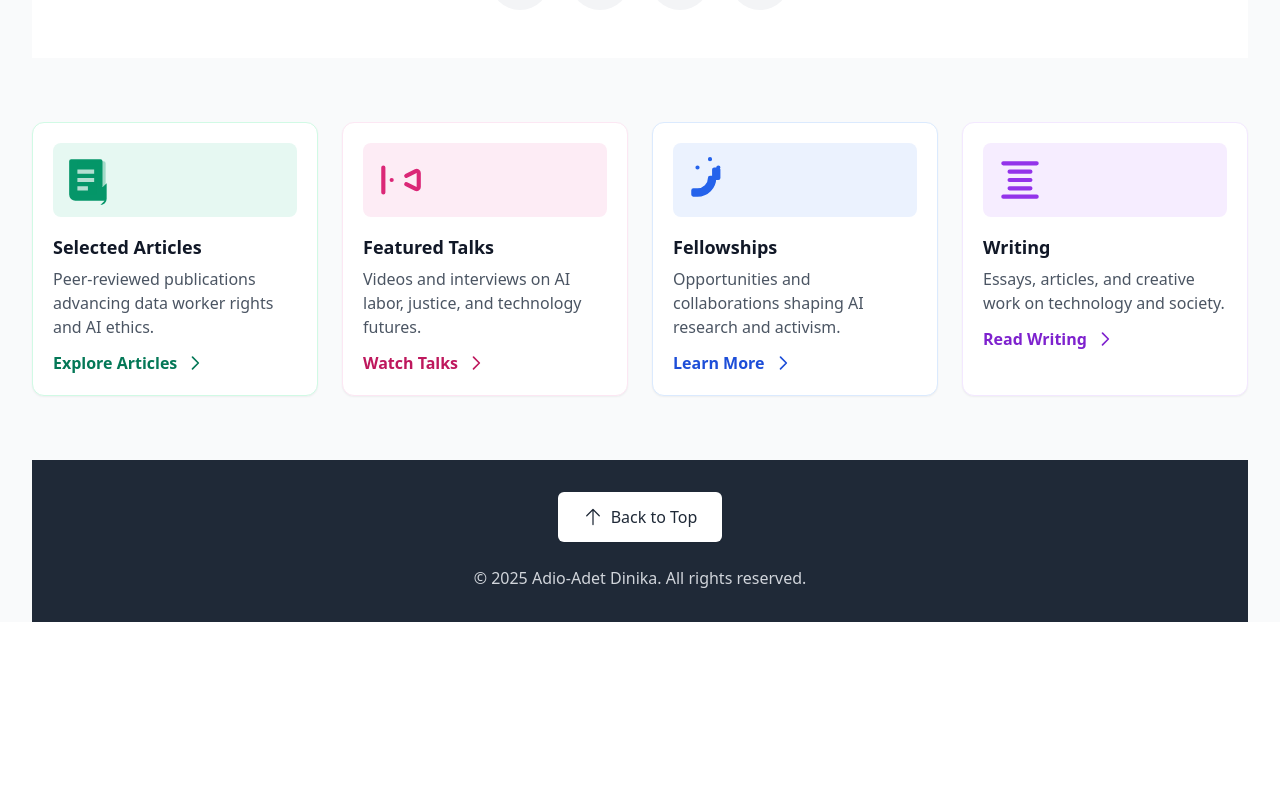
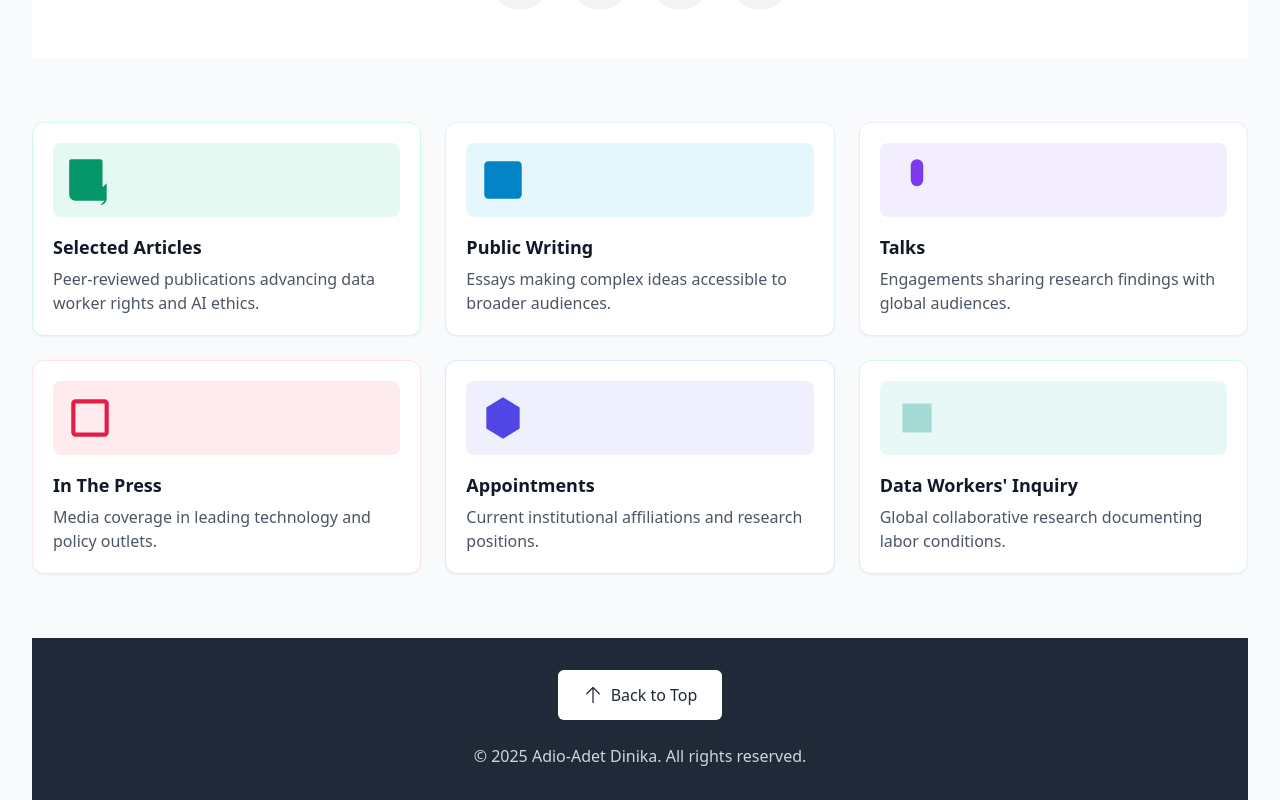
Before and after one commit to Mr-D-cyber/adet-site, a React (Vite) app: page / in a window 1280 px wide. Shown: the part 1398-2198 px from the top of the page. Before the commit the page ends 2020 px from the top, so only its background shows below. Built offline with nearby package versions, Linux system fonts and the light colour scheme.

Commit message:
Revert homepage brief section to original 6-card layout

```diff
--- a/src/components/Appointments.jsx
+++ b/src/components/Appointments.jsx
@@ -11,9 +11,6 @@ import Tum from '../assets/tum.png';
 import Nyu from '../assets/nyu.webp';
 import Weizer from '../assets/weizer.png';
 import Hiis from '../assets/hiis.webp';
-import Prof from '../assets/prof.jpg';
-import Prof2 from '../assets/prof2.jpg';
-import Prof3 from '../assets/prof3.jpg';
 
 const appointments = [
   {
@@ -22,7 +19,6 @@ const appointments = [
     institution: "University of Salerno & University of Padova (Virtual)",
     date: "Mar 28, 2024",
     logo: Salerno,
-    link: "https://unipd.zoom.us/j/88610344396?pwd=…",
   },
   {
     type: "Teaching",
@@ -111,13 +107,18 @@ const icons = {
 export default function Appointments() {
   return (
     <div className="max-w-5xl mx-auto px-4 py-12 space-y-14">
-      {["Teaching", "Fellowships", "Affiliations"].map((type) => (
+      {["Teaching", "Fellowship", "Affiliation"].map((type) => (
         <section
           key={type}
           className={`p-6 rounded-2xl bg-gradient-to-r ${typeStyles[type]} shadow-inner`}
         >
           <h2 className="text-3xl font-bold mb-6 text-gray-800">
-            {icons[type]} {type}
+            {icons[type]}{" "}
+            {type === "Teaching"
+              ? "Teaching"
+              : type === "Fellowship"
+              ? "Fellowships"
+              : "Affiliations"}
           </h2>
           <div className="space-y-6">
             {appointments
--- a/src/pages/Home.jsx
+++ b/src/pages/Home.jsx
@@ -192,171 +192,89 @@ export default function Home() {
           </div>
         </section>
 
-        {/* Horizontal Brief Sections */}
+        {/* Horizontal Brief Sections - Original Layout */}
 <div className="mt-16 space-y-6">
-          {/* First Row - 4 cards */}
-          <div className="grid gap-6 grid-cols-1 sm:grid-cols-2 lg:grid-cols-4">
+  <div className="grid gap-6 grid-cols-1 sm:grid-cols-2 lg:grid-cols-3">
     {/* Selected Articles */}
-            <Link
-              to="/selected-articles"
-              className="group flex flex-col h-full p-5 rounded-xl bg-white hover:bg-emerald-50 border border-emerald-100 hover:border-emerald-200 transition-all duration-300 shadow-sm hover:shadow-md"
-            >
+    <a href="/selected-articles" className="group flex flex-col h-full p-5 rounded-xl bg-white hover:bg-emerald-50 border border-emerald-100 hover:border-emerald-200 transition-all duration-300 shadow-sm hover:shadow-md">
       <div className="flex-shrink-0 p-3 rounded-lg bg-emerald-500/10 group-hover:bg-emerald-500/20">
-                <svg
-                  className="h-[50px] w-[50px] text-emerald-600"
-                  viewBox="0 0 24 24"
-                  fill="currentColor"
-                >
+        <svg className="h-[50px] w-[50px] text-emerald-600" viewBox="0 0 24 24" fill="currentColor">
           <path d="M19 22H5a3 3 0 0 1-3-3V3a1 1 0 0 1 1-1h14a1 1 0 0 1 1 1v12.5l2-2V21a3 3 0 0 1-3 3z" />
-                  <path d="M6 7h8v2H6zm0 4h8v2H6zm0 4h5v2H6z" fill="white" />
-                  <path d="M15 12l4.5 4.5V4a1 1 0 0 0-1-1H6v16h9v-7z" opacity="0.3" />
         </svg>
       </div>
       <div className="mt-4">
-                <h3 className="text-lg font-semibold text-gray-900 group-hover:text-emerald-800">
-                  Selected Articles
-                </h3>
-                <p className="text-gray-600 mt-1.5">
-                  Peer-reviewed publications advancing data worker rights and AI ethics.
-                </p>
-                <div className="mt-3 inline-flex items-center text-emerald-700 group-hover:text-emerald-900 font-semibold">
-                  Explore Articles
-                  <svg
-                    className="w-5 h-5 ml-2"
-                    fill="none"
-                    stroke="currentColor"
-                    viewBox="0 0 24 24"
-                  >
-                    <path strokeLinecap="round" strokeLinejoin="round" strokeWidth="2" d="M9 5l7 7-7 7" />
-                  </svg>
+        <h3 className="text-lg font-semibold text-gray-900 group-hover:text-emerald-800">Selected Articles</h3>
+        <p className="text-gray-600 mt-1.5">Peer-reviewed publications advancing data worker rights and AI ethics.</p>
       </div>
-              </div>
-            </Link>
+    </a>
 
-            {/* Featured Talks */}
-            <Link
-              to="/selected-talks"
-              className="group flex flex-col h-full p-5 rounded-xl bg-white hover:bg-pink-50 border border-pink-100 hover:border-pink-200 transition-all duration-300 shadow-sm hover:shadow-md"
-            >
-              <div className="flex-shrink-0 p-3 rounded-lg bg-pink-500/10 group-hover:bg-pink-500/20">
-                <svg
-                  className="h-[50px] w-[50px] text-pink-600"
-                  fill="none"
-                  stroke="currentColor"
-                  viewBox="0 0 24 24"
-                >
-                  <path
-                    strokeLinecap="round"
-                    strokeLinejoin="round"
-                    strokeWidth={2}
-                    d="M15 10l4.553-2.276A1 1 0 0121 8.618v6.764a1 1 0 01-1.447.894L15 14M4 6v12m4-6h.01"
-                  />
+    {/* Public Writing */}
+    <a href="/public-writing" className="group flex flex-col h-full p-5 rounded-xl bg-white hover:bg-sky-50 border border-sky-100 hover:border-sky-200 transition-all duration-300 shadow-sm hover:shadow-md">
+      <div className="flex-shrink-0 p-3 rounded-lg bg-sky-500/10 group-hover:bg-sky-500/20">
+        <svg className="h-[50px] w-[50px] text-sky-600" viewBox="0 0 24 24" fill="currentColor">
+          <path d="M3 5v14a2 2 0 0 0 2 2h14a2 2 0 0 0 2-2V5a2 2 0 0 0-2-2H5a2 2 0 0 0-2 2z" />
         </svg>
       </div>
       <div className="mt-4">
-                <h3 className="text-lg font-semibold text-gray-900 group-hover:text-pink-800">
-                  Featured Talks
-                </h3>
-                <p className="text-gray-600 mt-1.5">
-                  Videos and interviews on AI labor, justice, and technology futures.
-                </p>
-                <div className="mt-3 inline-flex items-center text-pink-700 group-hover:text-pink-900 font-semibold">
-                  Watch Talks
-                  <svg
-                    className="w-5 h-5 ml-2"
-                    fill="none"
-                    stroke="currentColor"
-                    viewBox="0 0 24 24"
-                  >
-                    <path strokeLinecap="round" strokeLinejoin="round" strokeWidth="2" d="M9 5l7 7-7 7" />
-                  </svg>
+        <h3 className="text-lg font-semibold text-gray-900 group-hover:text-sky-800">Public Writing</h3>
+        <p className="text-gray-600 mt-1.5">Essays making complex ideas accessible to broader audiences.</p>
       </div>
-              </div>
-            </Link>
+    </a>
 
-            {/* Fellowships */}
-            <Link
-              to="/fellowships"
-              className="group flex flex-col h-full p-5 rounded-xl bg-white hover:bg-blue-50 border border-blue-100 hover:border-blue-200 transition-all duration-300 shadow-sm hover:shadow-md"
-            >
-              <div className="flex-shrink-0 p-3 rounded-lg bg-blue-500/10 group-hover:bg-blue-500/20">
-                <svg
-                  className="h-[50px] w-[50px] text-blue-600"
-                  fill="none"
-                  stroke="currentColor"
-                  viewBox="0 0 24 24"
-                >
-                  <path
-                    strokeLinecap="round"
-                    strokeLinejoin="round"
-                    strokeWidth={2}
-                    d="M12 11c0 3.31-2.69 6-6 6H4v2h2c4.42 0 8-3.58 8-8V7h2v4zM6 6h.01M16 6h.01M12 2h.01"
-                  />
+    {/* Talks */}
+    <a href="/talks" className="group flex flex-col h-full p-5 rounded-xl bg-white hover:bg-violet-50 border border-violet-100 hover:border-violet-200 transition-all duration-300 shadow-sm hover:shadow-md">
+      <div className="flex-shrink-0 p-3 rounded-lg bg-violet-500/10 group-hover:bg-violet-500/20">
+        <svg className="h-[50px] w-[50px] text-violet-600" viewBox="0 0 24 24" fill="currentColor">
+          <path d="M12 2a3 3 0 0 0-3 3v7a3 3 0 0 0 6 0V5a3 3 0 0 0-3-3z" />
         </svg>
       </div>
       <div className="mt-4">
-                <h3 className="text-lg font-semibold text-gray-900 group-hover:text-blue-800">
-                  Fellowships
-                </h3>
-                <p className="text-gray-600 mt-1.5">
-                  Opportunities and collaborations shaping AI research and activism.
-                </p>
-                <div className="mt-3 inline-flex items-center text-blue-700 group-hover:text-blue-900 font-semibold">
-                  Learn More
-                  <svg
-                    className="w-5 h-5 ml-2"
-                    fill="none"
-                    stroke="currentColor"
-                    viewBox="0 0 24 24"
-                  >
-                    <path strokeLinecap="round" strokeLinejoin="round" strokeWidth="2" d="M9 5l7 7-7 7" />
-                  </svg>
+        <h3 className="text-lg font-semibold text-gray-900 group-hover:text-violet-800">Talks</h3>
+        <p className="text-gray-600 mt-1.5">Engagements sharing research findings with global audiences.</p>
       </div>
-              </div>
-            </Link>
+    </a>
 
-            {/* Writing */}
-            <Link
-              to="/writing"
-              className="group flex flex-col h-full p-5 rounded-xl bg-white hover:bg-purple-50 border border-purple-100 hover:border-purple-200 transition-all duration-300 shadow-sm hover:shadow-md"
-            >
-              <div className="flex-shrink-0 p-3 rounded-lg bg-purple-500/10 group-hover:bg-purple-500/20">
-                <svg
-                  className="h-[50px] w-[50px] text-purple-600"
-                  fill="none"
-                  stroke="currentColor"
-                  viewBox="0 0 24 24"
-                >
-                  <path
-                    strokeLinecap="round"
-                    strokeLinejoin="round"
-                    strokeWidth={2}
-                    d="M7 8h10M7 12h10M7 16h10M4 20h16M4 4h16"
-                  />
+    {/* In The Press */}
+    <a href="/in-the-press" className="group flex flex-col h-full p-5 rounded-xl bg-white hover:bg-rose-50 border border-rose-100 hover:border-rose-200 transition-all duration-300 shadow-sm hover:shadow-md">
+      <div className="flex-shrink-0 p-3 rounded-lg bg-rose-500/10 group-hover:bg-rose-500/20">
+        <svg className="h-[50px] w-[50px] text-rose-600" viewBox="0 0 24 24" fill="currentColor">
+          <path d="M19 5v14H5V5h14m0-2H5a2 2 0 0 0-2 2v14a2 2 0 0 0 2 2h14a2 2 0 0 0 2-2V5a2 2 0 0 0-2-2z" />
         </svg>
       </div>
       <div className="mt-4">
-                <h3 className="text-lg font-semibold text-gray-900 group-hover:text-purple-800">
-                  Writing
-                </h3>
-                <p className="text-gray-600 mt-1.5">
-                  Essays, articles, and creative work on technology and society.
-                </p>
-                <div className="mt-3 inline-flex items-center text-purple-700 group-hover:text-purple-900 font-semibold">
-                  Read Writing
-                  <svg
-                    className="w-5 h-5 ml-2"
-                    fill="none"
-                    stroke="currentColor"
-                    viewBox="0 0 24 24"
-                  >
-                    <path strokeLinecap="round" strokeLinejoin="round" strokeWidth="2" d="M9 5l7 7-7 7" />
+        <h3 className="text-lg font-semibold text-gray-900 group-hover:text-rose-800">In The Press</h3>
+        <p className="text-gray-600 mt-1.5">Media coverage in leading technology and policy outlets.</p>
+      </div>
+    </a>
+
+    {/* Appointments */}
+    <a href="/appointments" className="group flex flex-col h-full p-5 rounded-xl bg-white hover:bg-indigo-50 border border-indigo-100 hover:border-indigo-200 transition-all duration-300 shadow-sm hover:shadow-md">
+      <div className="flex-shrink-0 p-3 rounded-lg bg-indigo-500/10 group-hover:bg-indigo-500/20">
+        <svg className="h-[50px] w-[50px] text-indigo-600" viewBox="0 0 24 24" fill="currentColor">
+          <path d="M12 2L4 7v10l8 5 8-5V7l-8-5z" />
         </svg>
       </div>
+      <div className="mt-4">
+        <h3 className="text-lg font-semibold text-gray-900 group-hover:text-indigo-800">Appointments</h3>
+        <p className="text-gray-600 mt-1.5">Current institutional affiliations and research positions.</p>
       </div>
-            </Link>
+    </a>
+
+    {/* Data Workers' Inquiry */}
+    <a href="https://data-workers.org" target="_blank" rel="noopener noreferrer" className="group flex flex-col h-full p-5 rounded-xl bg-white hover:bg-teal-50 border border-teal-100 hover:border-teal-200 transition-all duration-300 shadow-sm hover:shadow-md">
+      <div className="flex-shrink-0 p-3 rounded-lg bg-teal-500/10 group-hover:bg-teal-500/20">
+        <svg className="h-[50px] w-[50px] text-teal-600" viewBox="0 0 24 24" fill="currentColor">
+          <path d="M9 17H7v-7h2v7zm4 0h-2V7h2v10zm4 0h-2v-4h2v4zm2 2H5V5h14v14z" opacity="0.3" />
+        </svg>
+      </div>
+      <div className="mt-4">
+        <h3 className="text-lg font-semibold text-gray-900 group-hover:text-teal-800">Data Workers' Inquiry</h3>
+        <p className="text-gray-600 mt-1.5">Global collaborative research documenting labor conditions.</p>
+      </div>
+    </a>
   </div>
 </div>
+
 
         {/* Footer */}
         <footer className="bg-gray-800 text-white py-8 mt-16">
```
Also changed, not shown: src/components/ResearchMap.jsx (deleted, +0 -75 lines). Lines whose indentation alone changed are shown as unchanged.
